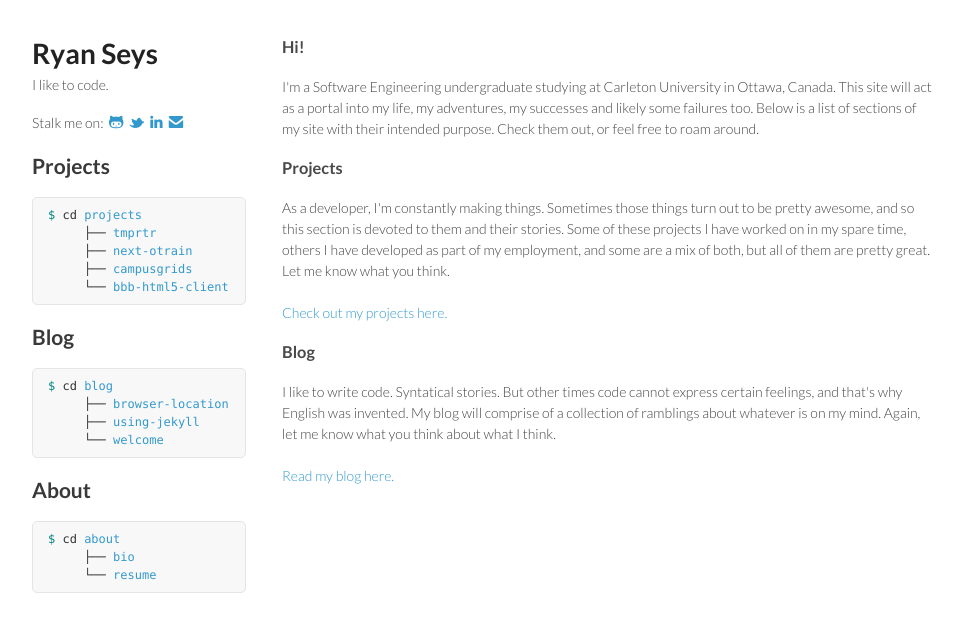
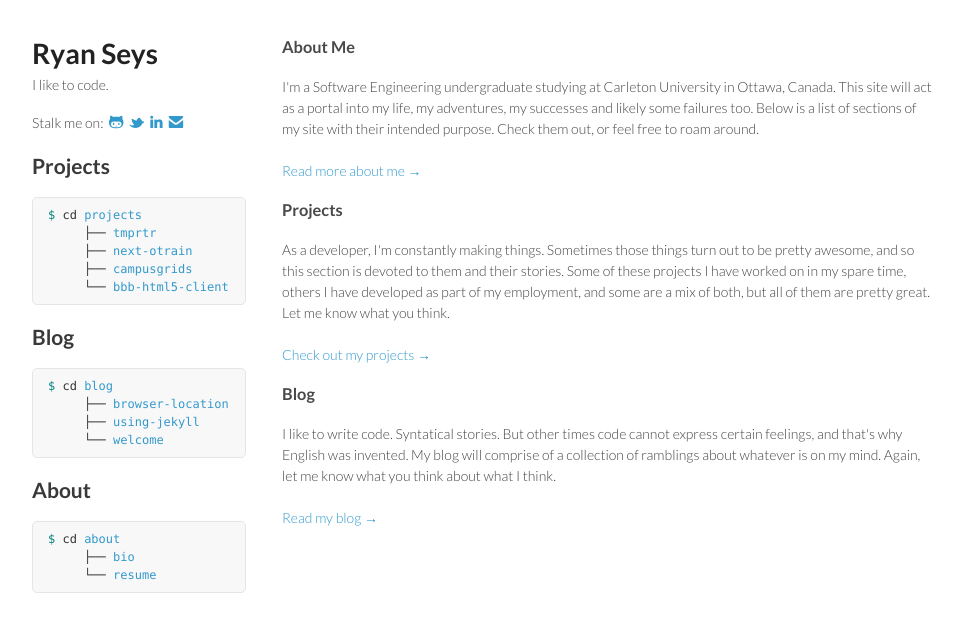
Before and after one commit to tl-dr/ryanseys.com, a Jekyll site: the page built from index.html, in a window 1280 px wide. Shown: the top 632 px of the page, without its empty margins (153-1113 px from the left). Built offline with Jekyll 4.4.1, drawn with Linux system fonts in a browser that asks for light colours; Markdown is read by kramdown in place of the engine named in the settings.

Commit message:
Change homepage to be about me instead of hi and change to arrows

```diff
--- a/_includes/welcome_root.html
+++ b/_includes/welcome_root.html
@@ -1,8 +1,11 @@
 <h3>
-  Hi!
+  About Me
 </h3>
 <p>
   I'm a Software Engineering undergraduate studying at Carleton University in Ottawa, Canada. This site will act as a portal into my life, my adventures, my successes and likely some failures too. Below is a list of sections of my site with their intended purpose. Check them out, or feel free to roam around.
+  <br />
+  <br />
+  <a href="/about">Read more about me &rarr;</a>
 </p>
 
 <h3>Projects</h3>
@@ -10,12 +13,12 @@
   As a developer, I'm constantly making things. Sometimes those things turn out to be pretty awesome, and so this section is devoted to them and their stories. Some of these projects I have worked on in my spare time, others I have developed as part of my employment, and some are a mix of both, but all of them are pretty great. Let me know what you think.
 <br />
 <br />
-  <a href="/projects">Check out my projects here.</a>
+  <a href="/projects">Check out my projects &rarr;</a>
 </p>
 <h3>Blog</h3>
 <p>
   I like to write code. Syntatical stories. But other times code cannot express certain feelings, and that's why English was invented. My blog will comprise of a collection of ramblings about whatever is on my mind. Again, let me know what you think about what I think.
 <br />
 <br />
-  <a href="/blog">Read my blog here.</a>
+  <a href="/blog">Read my blog &rarr;</a>
 </p>
```
